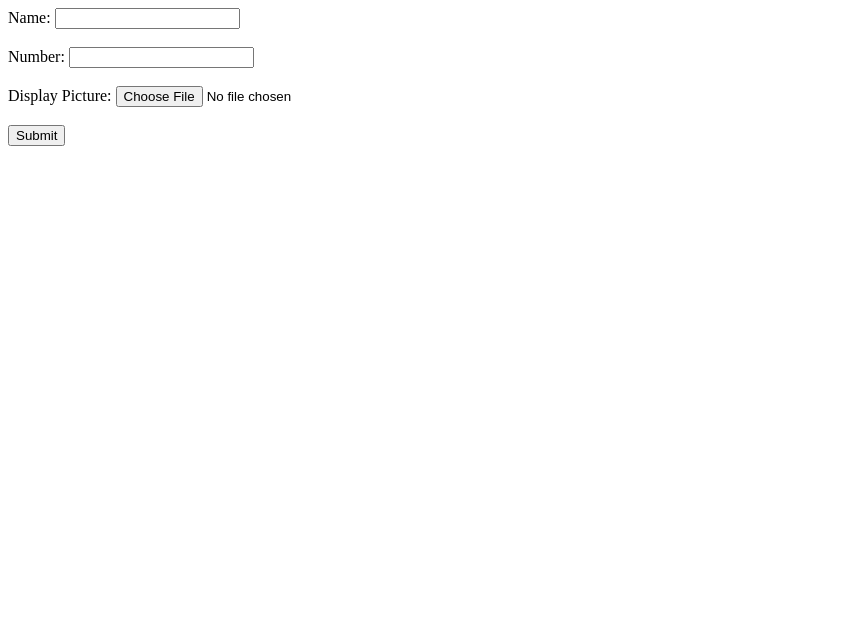
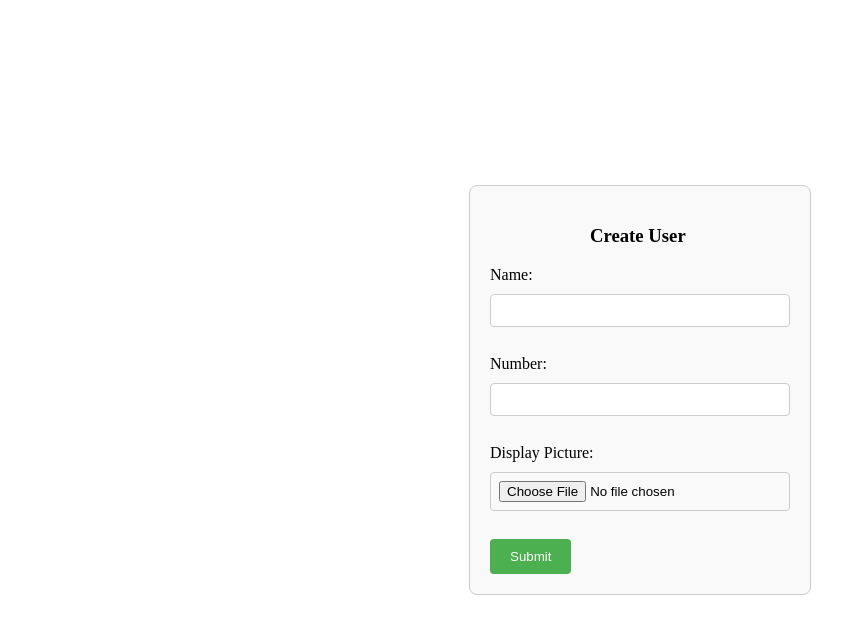
Before and after one commit to dilipksahu/user_module_nestjs, a website: page public/index.html in a window 1280 px wide. Shown: the whole page, without its empty margins (0-866 px from the left). Drawn offline with Linux system fonts and the light colour scheme.

Commit message:
user fields add validation in dto and form

```diff
--- a/package.json
+++ b/package.json
@@ -27,6 +27,8 @@
     "@nestjs/platform-express": "^10.0.0",
     "@nestjs/typeorm": "^10.0.2",
     "aws-sdk": "^2.1645.0",
+    "class-transformer": "^0.5.1",
+    "class-validator": "^0.14.1",
     "multer": "^1.4.5-lts.1",
     "multer-s3": "^3.0.1",
     "pg": "^8.12.0",
--- a/public/index.html
+++ b/public/index.html
@@ -4,6 +4,85 @@
   <meta charset="UTF-8">
   <meta name="viewport" content="width=device-width, initial-scale=1.0">
   <title>User Form</title>
+  <style>
+
+    body {
+      display: flex;
+      justify-content: center;
+      align-items: center;
+      height: 100vh;
+      margin: 0;
+      position: relative;
+    }
+
+    .container {
+      width: 100%;
+      max-width: 300px;
+      padding: 20px;
+      border: 1px solid #ccc;
+      border-radius: 8px;
+      background-color: #f9f9f9;
+    }
+
+    form {
+      margin-bottom: 20px;
+    }
+
+
+    h3 {
+        width: 300px;
+        padding-left: 100px;
+    }
+
+    label {
+      display: block;
+      margin-bottom: 10px;
+    }
+
+    input[type="text"], input[type="file"] {
+      width: 100%;
+      padding: 8px;
+      margin-bottom: 10px;
+      border: 1px solid #ccc;
+      border-radius: 4px;
+      box-sizing: border-box;
+    }
+
+    input[type="submit"] {
+      background-color: #4CAF50;
+      color: white;
+      padding: 10px 20px;
+      border: none;
+      border-radius: 4px;
+      cursor: pointer;
+    }
+
+    input[type="submit"]:hover {
+      background-color: #45a049;
+    }
+
+    #result {
+      margin-top: 20px;
+      position: absolute;
+      bottom: 20px;
+      color: red;
+    }
+  </style>
+
+</head>
+<body>
+    <form class="container" onsubmit="submitForm(event)" enctype="multipart/form-data">
+      <h3>Create User</h3>
+    <label for="name">Name:</label>
+    <input type="text" id="name" name="name" required><br><br>
+    <label for="number">Number:</label>
+    <input type="text" id="number" name="number" required><br><br>
+    <label for="file">Display Picture:</label>
+    <input type="file" id="file" name="file" required><br><br>
+    <input type="submit" value="Submit">
+  </form>
+
+  <div id="result"></div>
   <script>
     async function submitForm(event) {
       event.preventDefault(); // Prevent the default form submission
@@ -30,23 +109,10 @@
       } else {
         resultDiv.innerHTML = `
           <h3>Error Creating User</h3>
-          <p>${result.message}</p>
+          <center>${result.message}</center>
         `;
       }
     }
   </script>
-</head>
-<body>
-  <form id="userForm" onsubmit="submitForm(event)" enctype="multipart/form-data">
-    <label for="name">Name:</label>
-    <input type="text" id="name" name="name" required><br><br>
-    <label for="number">Number:</label>
-    <input type="text" id="number" name="number" required><br><br>
-    <label for="file">Display Picture:</label>
-    <input type="file" id="file" name="file" required><br><br>
-    <input type="submit" value="Submit">
-  </form>
-
-  <div id="result"></div>
 </body>
 </html>
```
Also changed, not shown: src/main.ts (+2 -6 lines), src/users/dto/create-user.dto.ts (+18 -1 lines), src/users/users.controller.ts (+14 -4 lines), src/users/users.service.ts (+4 -4 lines), 1 other file.
